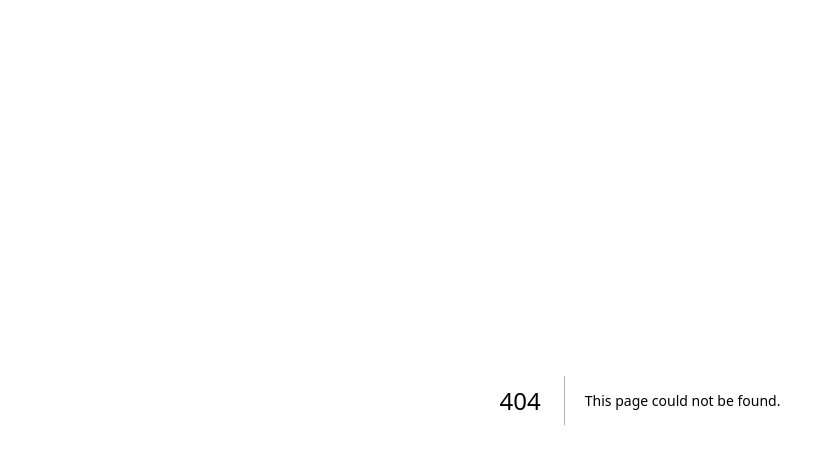
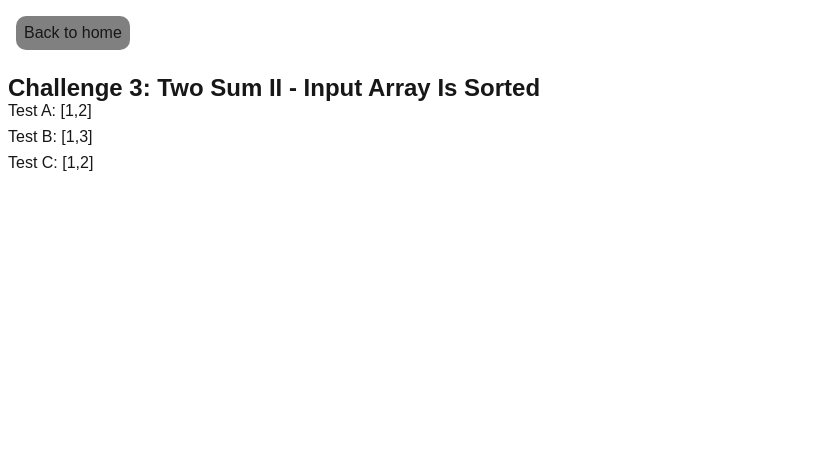
Before and after one commit to naimdanialjohar/aeon-bank-tech-assessment, a Next.js app: page /coding-question-3 in a window 1280 px wide. Before the commit this address had no page. Shown: the top 464 px of the page, without its empty margins (0-835 px from the left). Built offline with nearby package versions, Linux system fonts and the light colour scheme.

Commit message:
answer for coding question 3

```diff
--- /dev/null
+++ b/src/app/coding-question-3/page.tsx
@@ -0,0 +1,49 @@
+// Challenge 3: Two Sum II - Input Array Is Sorted
+// Given a 1-indexed array of integers numbers that is already sorted in non-decreasing order, find two numbers such that they add up to a specific target number. Let these two numbers be numbers[index1] and numbers[index2] where 1 <= index1 < index2 < numbers.length.
+// Return the indices of the two numbers, index1 and index2, added by one as an integer array [index1, index2] of length 2.
+// The tests are generated such that there is exactly one solution. You may not use the same element twice.
+// Your solution must use only constant extra space.
+
+'use client';
+
+import LinkButton from '@/components/LinkButton';
+
+const twoSum = (numbers: number[], target: number): number[] => {
+	let leftPointer = 0;
+	let rightPointer = numbers.length - 1;
+
+	while (leftPointer < rightPointer) {
+		const total = numbers[leftPointer] + numbers[rightPointer];
+
+		if (total === target) {
+			return [leftPointer + 1, rightPointer + 1];
+		} else if (total < target) {
+			leftPointer++;
+		} else {
+			rightPointer--;
+		}
+	}
+
+	return [];
+};
+
+export default () => (
+	<>
+		<LinkButton path="/">Back to home</LinkButton>
+		<div style={{ padding: '0.5rem' }}>
+			<h2>Challenge 3: Two Sum II - Input Array Is Sorted</h2>
+			<p style={{ marginBottom: '0.5rem' }}>{`Test A: [${twoSum(
+				[2, 7, 11, 15],
+				9,
+			)}]`}</p>
+			<p style={{ marginBottom: '0.5rem' }}>{`Test B: [${twoSum(
+				[2, 3, 4],
+				6,
+			)}]`}</p>
+			<p style={{ marginBottom: '0.5rem' }}>{`Test C: [${twoSum(
+				[-1, 0],
+				-1,
+			)}]`}</p>
+		</div>
+	</>
+);
```
